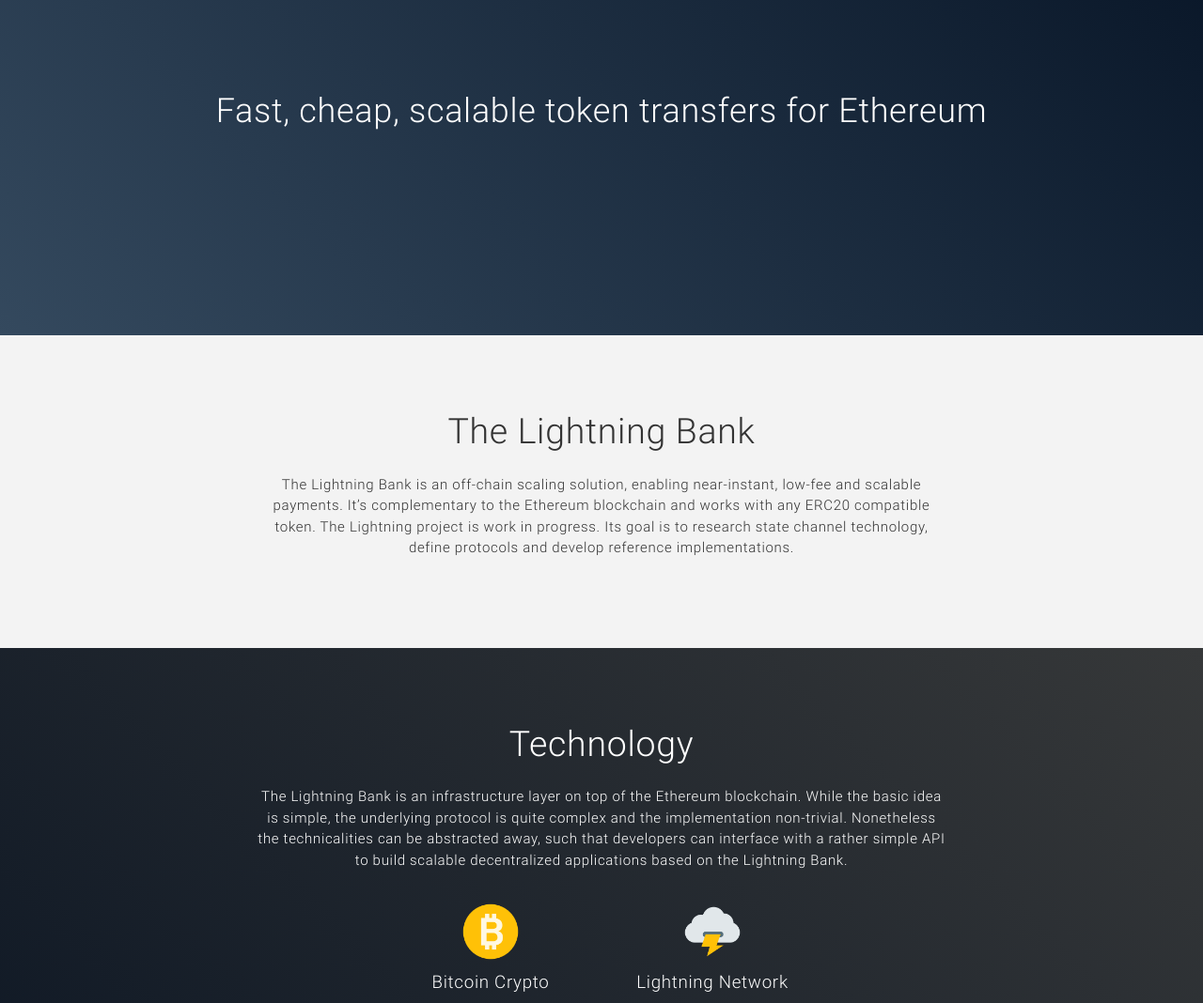
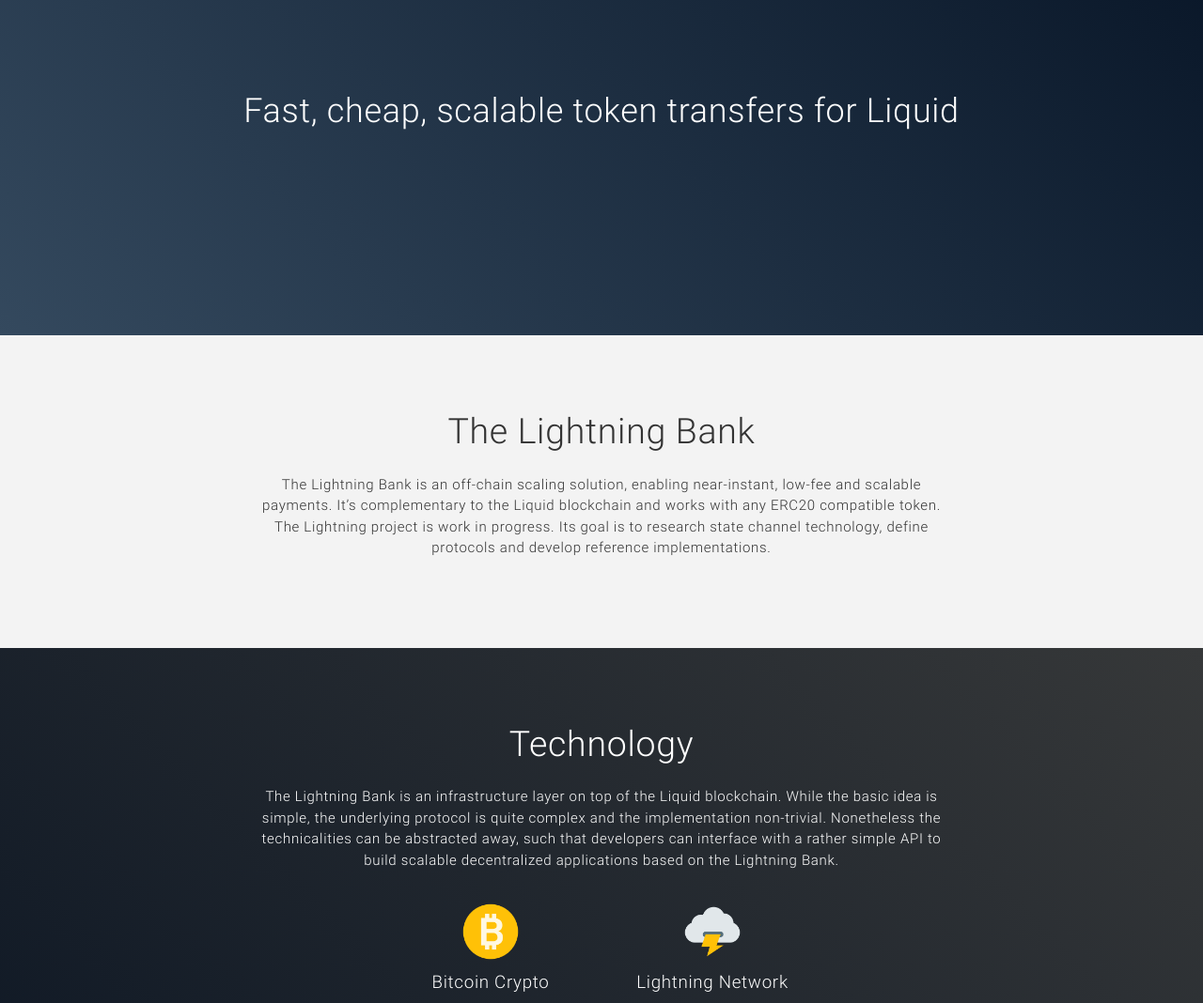
Before and after one commit to yumavol/mkm-landing, a plain HTML site: page index.html in a window 1280 px wide. Shown: the part 443-1511 px from the top of the page at 94% size. Drawn offline with Linux system fonts and the light colour scheme.

Commit message:
Updateing content

```diff
--- a/index.html
+++ b/index.html
@@ -31,7 +31,7 @@
 		<section class="banner">
 			<div class="container text-center">
 				<img src="assets/images/icon-light.png" height="200px" />
-				<h3>Fast, cheap, scalable token transfers for Ethereum</h3>
+				<h3>Fast, cheap, scalable token transfers for Liquid</h3>
 			</div>
 		</section>
 
@@ -41,7 +41,7 @@
 					<div class="col-8 mx-auto">
 						<h1 class="font-weight-light mb-4">The Lightning Bank</h1>
 						<p class="font-weight-light">
-							The Lightning Bank is an off-chain scaling solution, enabling near-instant, low-fee and scalable payments. It’s complementary to the Ethereum blockchain and works with any ERC20 compatible token. The Lightning project is work in progress. Its goal is to research state channel technology, define protocols and develop reference implementations.
+							The Lightning Bank is an off-chain scaling solution, enabling near-instant, low-fee and scalable payments. It’s complementary to the Liquid blockchain and works with any ERC20 compatible token. The Lightning project is work in progress. Its goal is to research state channel technology, define protocols and develop reference implementations.
 						</p>
 					</div>
 				</div>
@@ -54,7 +54,7 @@
 					<div class="col-8 mx-auto">
 						<h1 class="font-weight-light mb-4">Technology</h1>
 						<p class="font-weight-light">
-							The Lightning Bank is an infrastructure layer on top of the Ethereum blockchain. While the basic idea is simple, the underlying protocol is quite complex and the implementation non-trivial. Nonetheless the technicalities can be abstracted away, such that developers can interface with a rather simple API to build scalable decentralized applications based on the Lightning Bank.
+							The Lightning Bank is an infrastructure layer on top of the Liquid blockchain. While the basic idea is simple, the underlying protocol is quite complex and the implementation non-trivial. Nonetheless the technicalities can be abstracted away, such that developers can interface with a rather simple API to build scalable decentralized applications based on the Lightning Bank.
 						</p>
 					</div>
 					<div class="col-5 mx-auto">
@@ -173,7 +173,7 @@
 						 	<img src="assets/images/features/4.png">
 						 </div>
 						 <h3>INTEROPERABLE</h3>
-						 <p>Works with any token that follows Ethereum’s standardized token API (ERC20)</p>
+						 <p>Works with any token that follows Liquid’s standardized token API (ERC20)</p>
 					</div>
 					<div class="col-4 ft-item">
 						 <div class="img">
@@ -208,7 +208,7 @@
 					<div class="col-md-4 offset-md-2 text-side">
 						<h4>RETAIL PAYMENTS</h4>
 						<p>
-							There are quite a few high profile Ethereum token based projects competing to bring blockchain based payments to the masses. Especially in developing countries these efforts may potentially improve the life of millions. The Lightning Network can be a crucial building block, as significant adoption relies on scalable technology and competitive fees.
+							There are quite a few high profile Liquid token based projects competing to bring blockchain based payments to the masses. Especially in developing countries these efforts may potentially improve the life of millions. The Lightning Network can be a crucial building block, as significant adoption relies on scalable technology and competitive fees.
 						</p>
 					</div>
 					<div class="col-md-6 img-side">
```
